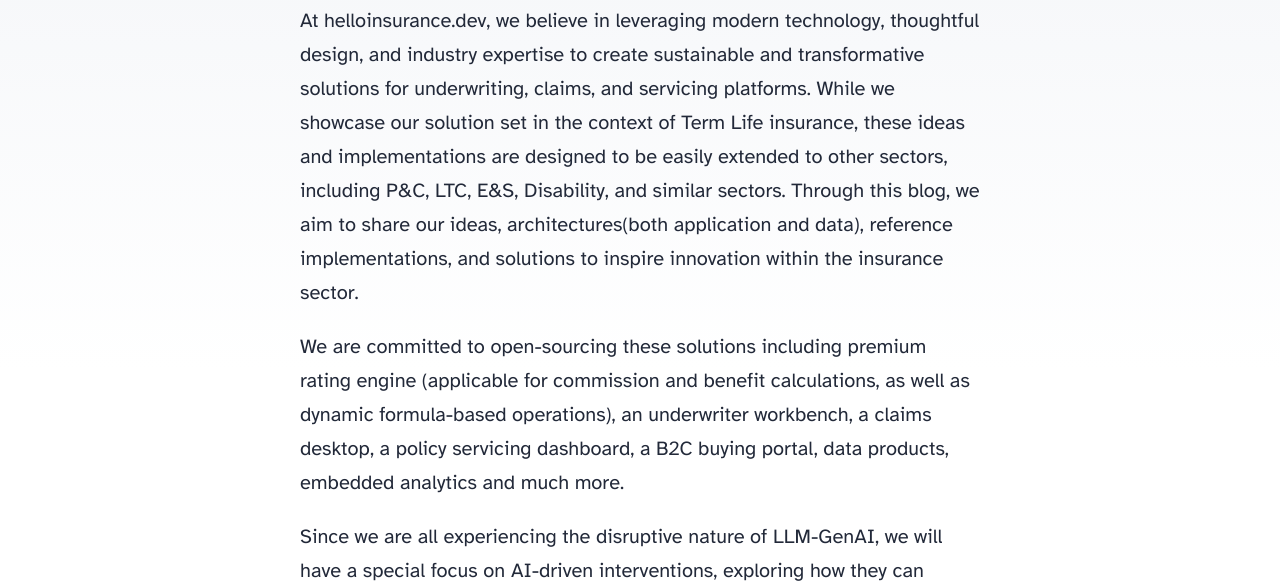
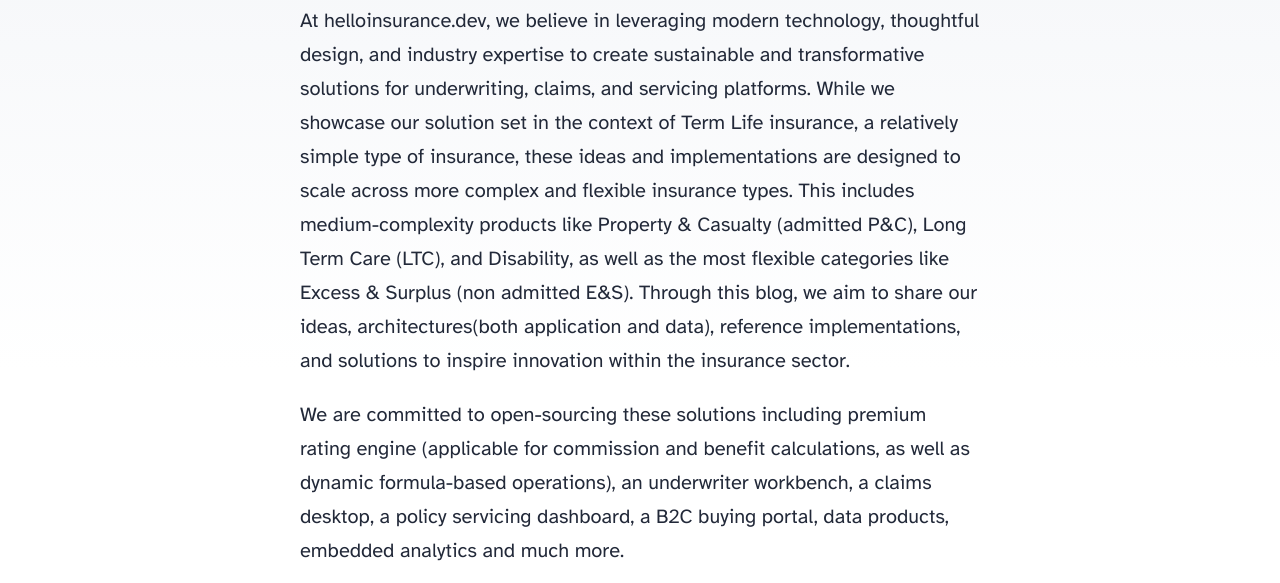
Before and after one commit to hello-insurance/blog-dev, an Astro site: page / in a window 1280 px wide. Shown: the part 230-813 px from the top of the page. Built offline with nearby package versions, Linux system fonts and the light colour scheme; Astro itself is replaced by a stand-in of ours.

Commit message:
change the opening paragraph a bit

```diff
--- a/src/pages/index.astro
+++ b/src/pages/index.astro
@@ -19,8 +19,11 @@
 				and industry expertise to create sustainable and transformative solutions for
 				underwriting, claims, and servicing platforms.
 				While we showcase our solution set in the context of Term Life insurance,
-				these ideas and implementations are designed to be easily extended to other sectors,
-				including P&C, LTC, E&S, Disability, and similar sectors.
+				a relatively simple type of insurance, these ideas and implementations are designed to
+				scale across more complex and flexible insurance types.
+				This includes medium-complexity products like Property & Casualty (admitted P&C),
+				Long Term Care (LTC), and Disability, as well as the most flexible categories like
+				Excess & Surplus (non admitted E&S).
 				Through this blog, we aim to share our ideas, architectures(both application and data),
 				reference implementations, and solutions to inspire innovation within the insurance sector.
 			</p>
```
